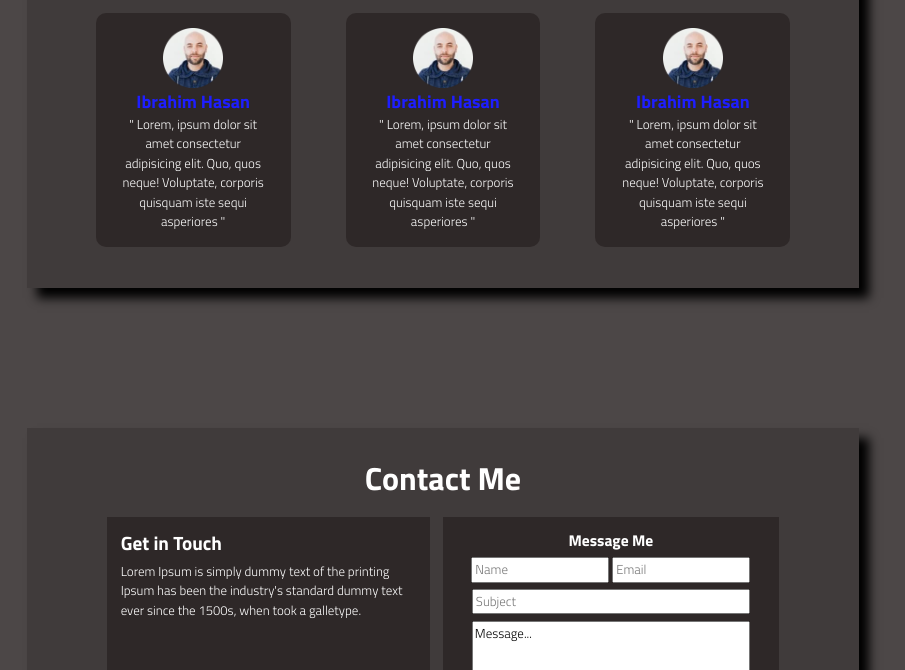
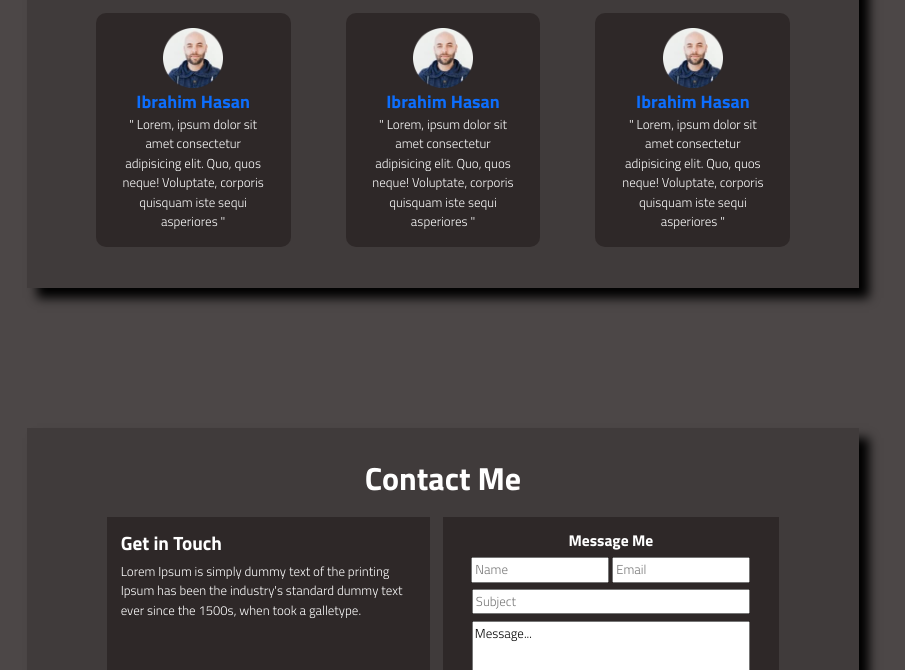
Before and after one commit to IbrahimKHasan/Portfolio-Project1, a plain HTML site: page index.html in a window 1280 px wide. Shown: the part 1870-2540 px from the top of the page, without its empty margins (197-1102 px from the left). Drawn offline with Linux system fonts and the light colour scheme.

Commit message:
Update custom.css

```diff
--- a/css/custom.css
+++ b/css/custom.css
@@ -251,7 +251,7 @@ body {
   width: 90%;
 }
 .tes-name {
-  color: rgb(30, 30, 255);
+  color: rgb(13,110,253);
   font-family: "Titillium Web", sans-serif;
   font-size: large;
   font-weight: bolder;
```
